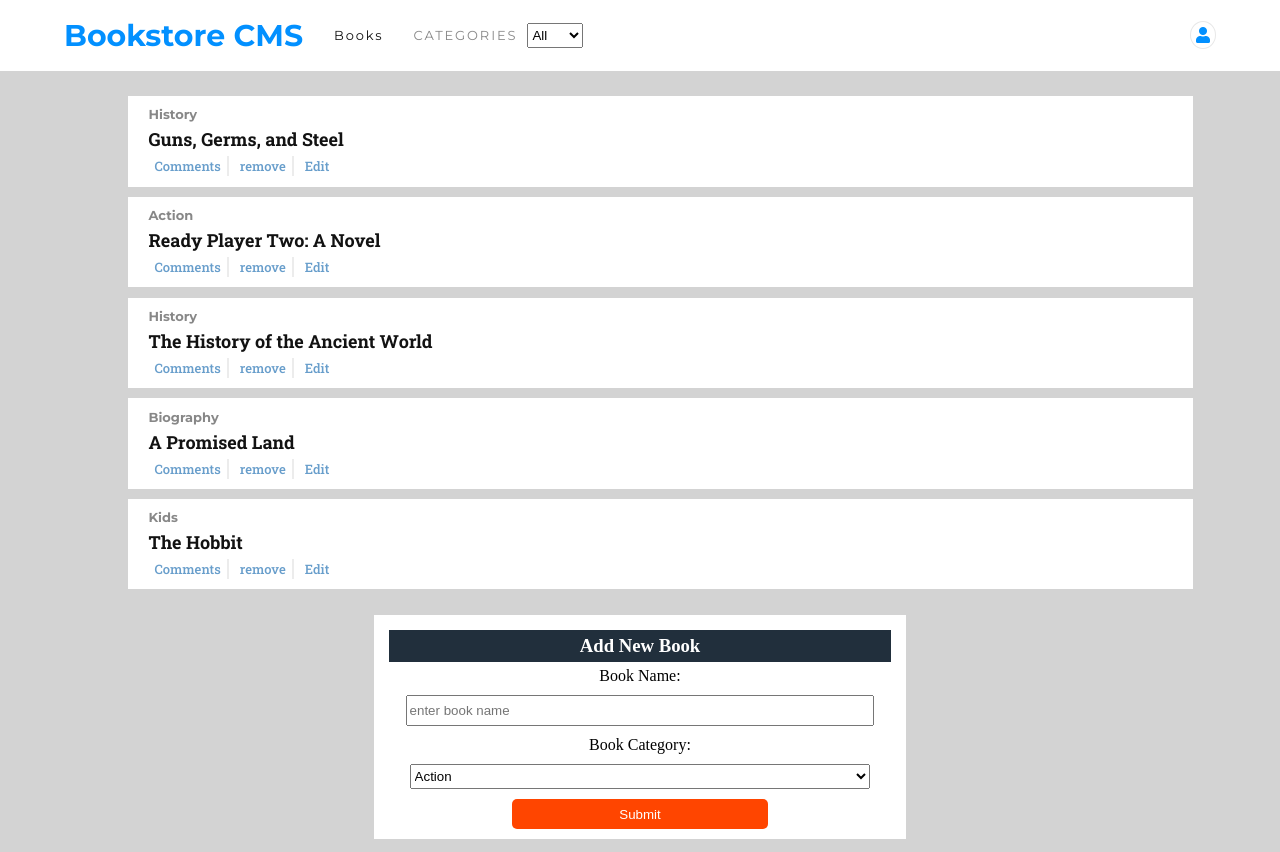
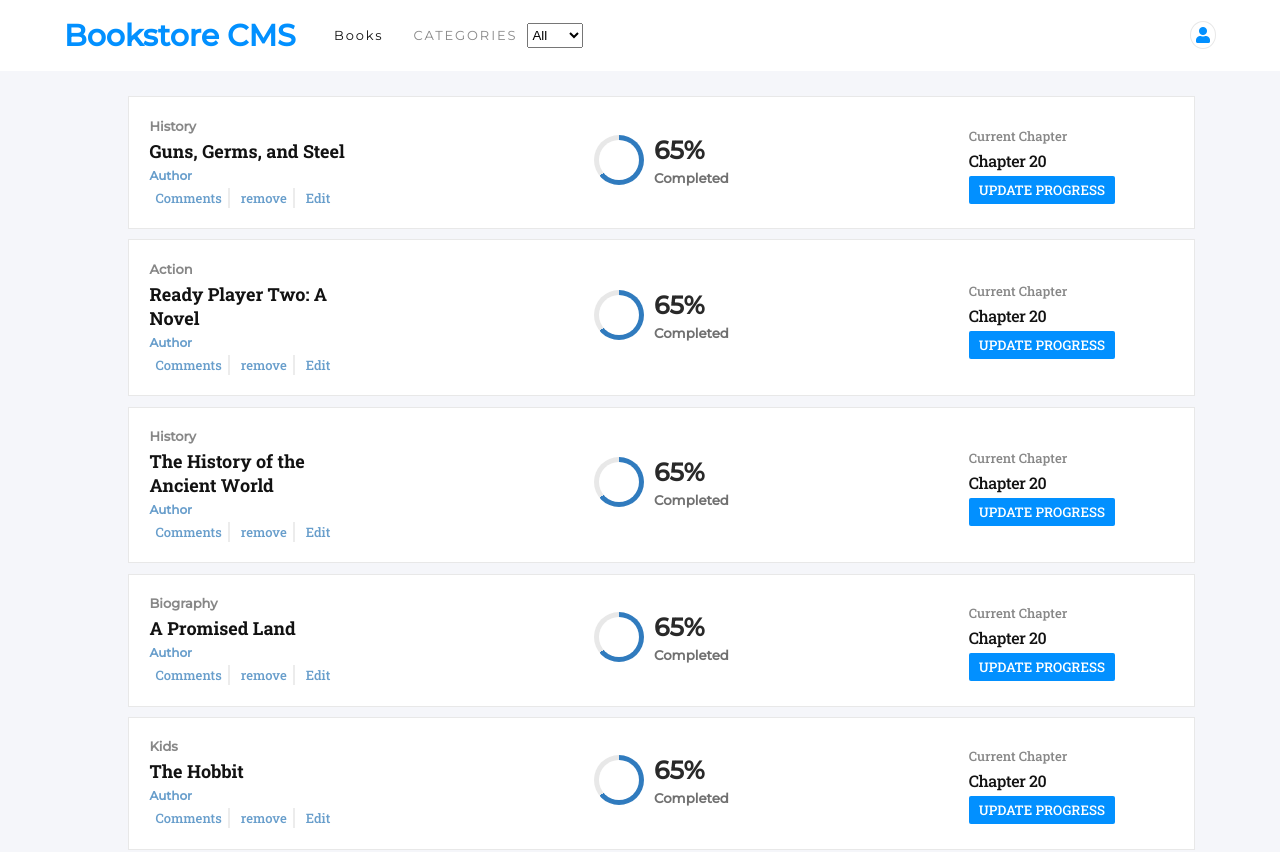
Before and after one commit to ajkacca457/redux-bookstore, a React (Create React App) app: page / in a window 1280 px wide. Shown: the top 852 px of the page. Built offline with nearby package versions, Linux system fonts and the light colour scheme.

Commit message:
add styling for book component

```diff
--- a/src/components/App.js
+++ b/src/components/App.js
@@ -4,6 +4,7 @@ import BooksForm from '../containers/BooksForm';
 const App = () => (
   <div className="App">
     <BooksList />
+    <hr />
     <BooksForm />
   </div>
 );
--- a/src/components/Book.js
+++ b/src/components/Book.js
@@ -5,15 +5,34 @@ const Book = props => {
   const { book, handleRemoveBook } = props;
   return (
     <div className="book">
+
       <div className="bookinfo">
         <p className="School-of">{book.category}</p>
         <p className="title">{book.title}</p>
+        <p className="author">Author</p>
         <div className="btndiv">
           <button type="button" style={{ borderRight: '2px solid #e8e8e8' }}>Comments</button>
           <button type="button" onClick={() => handleRemoveBook(book)} style={{ borderRight: '2px solid #e8e8e8' }}>remove</button>
           <button type="button">Edit</button>
         </div>
       </div>
+
+      <div className="bookprogress">
+        <div className="progress-bar">
+          <div className="progress-bar-inner" />
+        </div>
+        <div className="textprogress">
+          <h2 className="percent">65%</h2>
+          <h5 className="subpercent">Completed</h5>
+        </div>
+      </div>
+
+      <div className="bookchapter">
+        <p className="Current-Chapter">Current Chapter</p>
+        <p className="Current-Lesson">Chapter 20</p>
+        <button type="button" className="updatebtn"> UPDATE PROGRESS</button>
+      </div>
+
     </div>
   );
 };
--- a/src/index.css
+++ b/src/index.css
@@ -1,12 +1,13 @@
 @import url('https://fonts.googleapis.com/css2?family=Montserrat&display=swap');
-@import url('https://fonts.googleapis.com/css2?family=Lora:ital,wght@0,400;0,700;1,400;1,700&family=Montserrat:wght@700&display=swap');
 @import url('https://fonts.googleapis.com/css2?family=Roboto+Slab:wght@500;700&display=swap');
+@import url('https://fonts.googleapis.com/css2?family=Montserrat:wght@500&display=swap');
 
 body {
   margin: 0;
   padding: 0;
   box-sizing: border-box;
-  background-color: #D3D3D3;
+  background-color: #f5f6fa;
+  font-family: 'Montserrat', sans-serif;
 }
 
 table tr {
@@ -111,7 +112,11 @@ form button {
   background-color: white;
   width: 100%;
   margin: 1% 0;
-  padding: 1% 2%;
+  padding: 2%;
+  display: flex;
+  justify-content: space-between;
+  align-items: center;
+  border: solid 1px #e8e8e8;
 }
 
 .School-of {
@@ -123,12 +128,24 @@ form button {
   color: #121212;
 }
 
+.author{
+  margin: 0px;
+  opacity: 0.8;
+  font-family: Montserrat;
+  font-weight: bold;
+  font-size: 12px;
+  color: #4386bf;
+}
+
 .title {
   margin:5px 0px;
   font-family: 'Roboto Slab', serif;
   font-size: 18px;
   font-weight: bold;
   color: #121212;
+}
+.btndiv {
+  margin-top: 5px;
 }
 
 .btndiv button {
@@ -141,3 +158,82 @@ form button {
   opacity: .8;
   margin-right:5px;
 }
+
+.percent {
+  font-size: 25px;
+  color: #121212;
+  margin: 0px;
+  opacity: .9;
+}
+
+.subpercent {
+  margin: 5px 0px;
+  color: #121212;
+  opacity: .6;
+}
+
+.progress-bar {
+    border-radius: 50%;
+    width: 50px;
+    height: 50px;
+    display: flex;
+    background: #ddd;
+    margin-right: 10px;
+    background-image: conic-gradient(#307bbe 0 64%,#e8e8e8 64% 100%);
+}
+
+.progress-bar .progress-bar-inner {
+    box-sizing: border-box;
+    border-radius: 50%;
+    width: 40px;
+    height: 40px;
+    margin: auto;
+    background: #fff;
+    text-align: center;
+    padding-top: 30%;
+  }
+
+
+.bookprogress {
+    display: flex;
+    align-items: flex-start;
+    flex: 3;
+  }
+
+.bookinfo,.bookchapter {
+  flex: 1;
+}
+
+.bookprogress {
+  justify-content:center;
+}
+.bookchapter {
+  text-align: left;
+}
+
+.Current-Chapter {
+  opacity: 0.5;
+  font-family: 'Roboto Slab', serif;
+  font-size: 13px;
+  font-weight: 300;
+  color: #121212;
+  margin: 5px 0px;
+}
+
+.Current-Lesson {
+  font-family: 'Roboto Slab', serif;
+  font-size: 16px;
+  font-weight: 300;
+  letter-spacing: -0.4px;
+  color: #121212;
+  margin: 5px 0px;
+}
+
+.updatebtn {
+  background-color: #0290ff;
+  padding: 5px 10px;
+  border: none;
+  border-radius: 2px;
+  font-family: 'Roboto Slab', serif;
+  color:white;
+}
```
